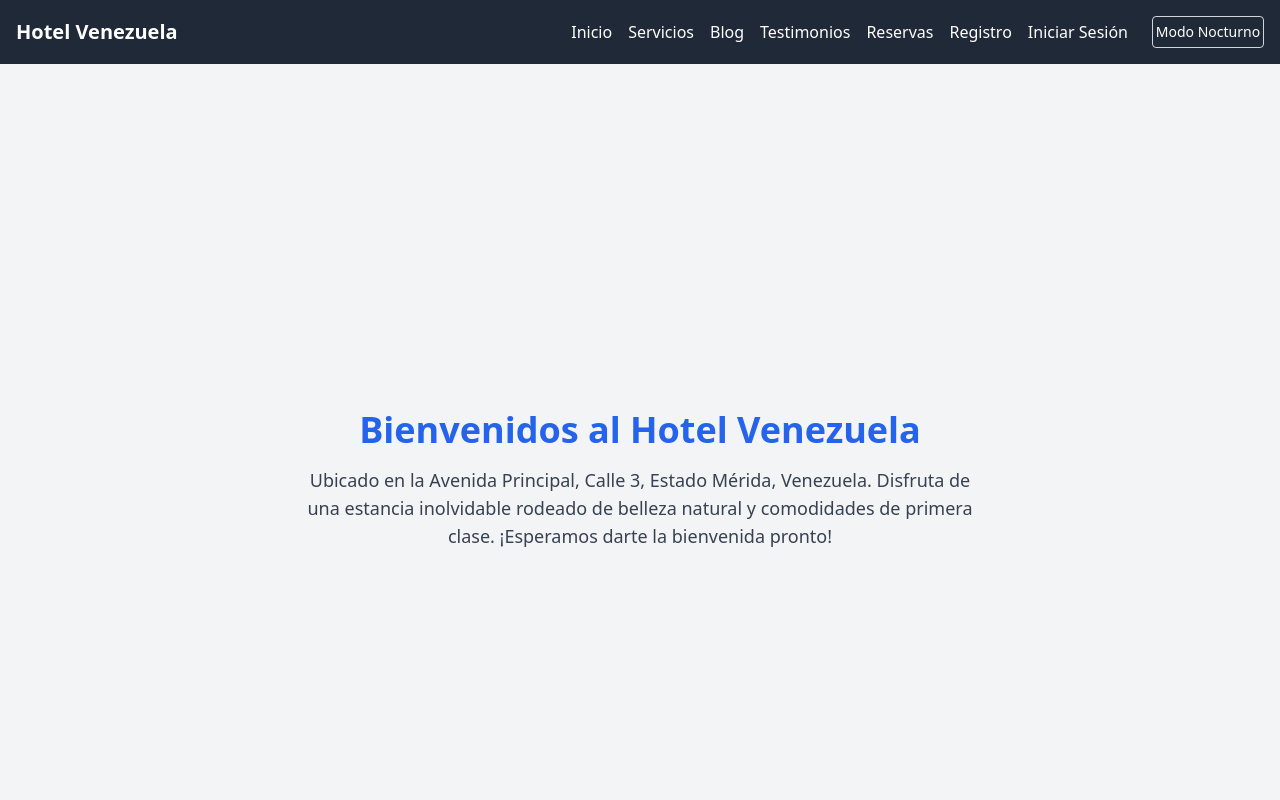
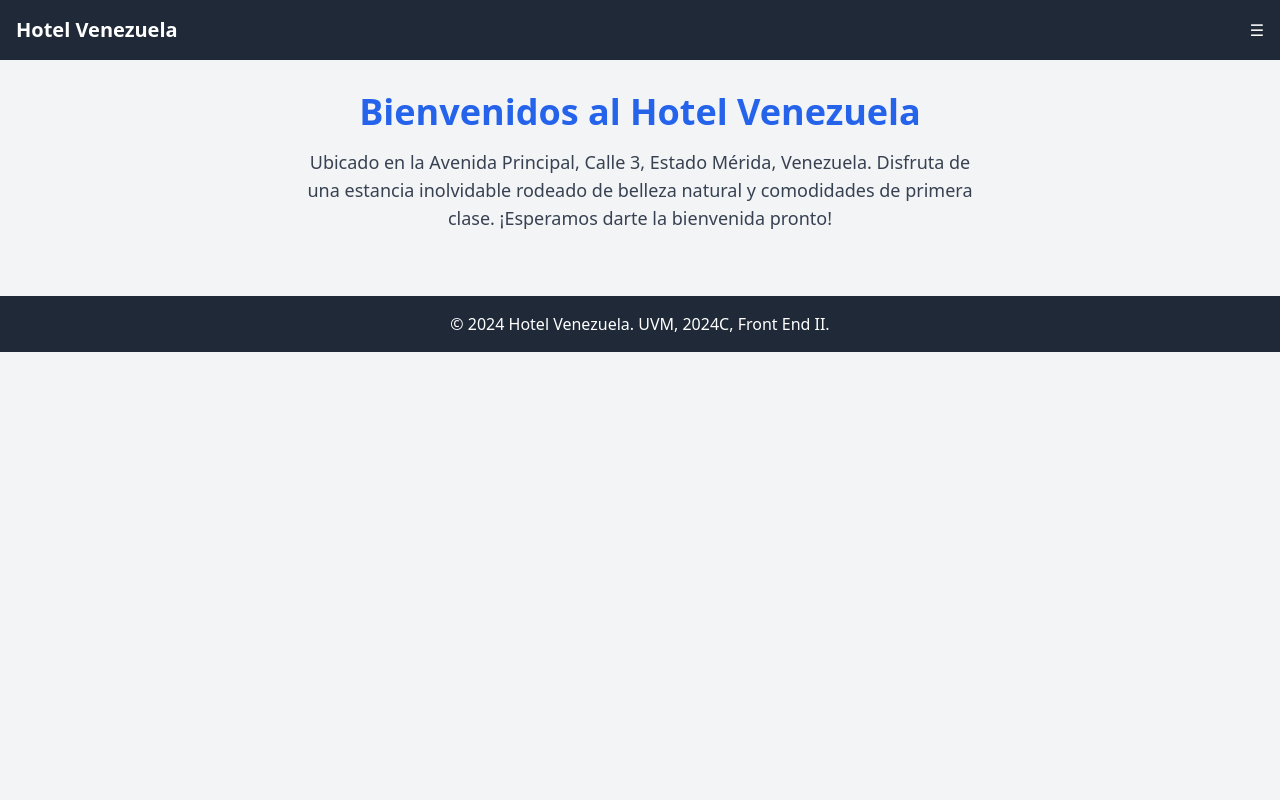
Before and after one commit to Luixls/FE2-EA3.2, a React (Vite) app: page / in a window 1280 px wide. Shown: the top 800 px of the page. Built offline with nearby package versions, Linux system fonts and the light colour scheme.

Commit message:
Responsive
Co-Authored-By: jonathanuvm <127060318+jonavnet@users.noreply.github.com>
Co-Authored-By: FN2184 <159496056+fn2184@users.noreply.github.com>

```diff
--- a/src/components/Header.jsx
+++ b/src/components/Header.jsx
@@ -1,61 +1,91 @@
 // ruta: hotel-venezuela/src/components/Header.jsx
 import React, { useState } from "react";
 import { Link, useNavigate } from "react-router-dom";
+import { AnimatePresence, motion } from "framer-motion";
 
 function Header({ toggleModoNocturno, modoNocturno }) {
   const navigate = useNavigate();
+  const [menuAbierto, setMenuAbierto] = useState(false);
   const [mensaje, setMensaje] = useState("");
 
   // Verificar si el usuario está autenticado
   const isAuthenticated = !!localStorage.getItem("token");
 
   const handleLogout = () => {
-    localStorage.removeItem("token"); // Eliminar el token de autenticación
+    localStorage.removeItem("token");
     setMensaje("Sesión cerrada correctamente.");
 
-    // Redirigir al usuario después de 2 segundos
     setTimeout(() => {
       setMensaje("");
       navigate("/login");
     }, 2000);
+    setMenuAbierto(false); // Cerrar el menú después de cerrar sesión
+  };
+
+  const toggleMenu = () => {
+    setMenuAbierto(!menuAbierto);
+  };
+
+  const closeMenu = () => {
+    setMenuAbierto(false);
   };
 
   return (
     <header className="bg-gray-800 text-white p-4 dark:bg-gray-900">
       <div className="container mx-auto flex justify-between items-center">
         <h1 className="text-xl font-bold">
-          <Link to="/">Hotel Venezuela</Link>
+          <Link to="/" onClick={closeMenu}>Hotel Venezuela</Link>
         </h1>
-        <nav className="flex items-center">
-          <Link to="/" className="mx-2 hover:underline">Inicio</Link>
-          <Link to="/servicios" className="mx-2 hover:underline">Servicios</Link>
-          <Link to="/blog" className="mx-2 hover:underline">Blog</Link>
-          <Link to="/testimonios" className="mx-2 hover:underline">Testimonios</Link>
-          <Link to="/reservas" className="mx-2 hover:underline">Reservas</Link>
+        {/* Botón de menú hamburguesa siempre visible */}
+        <button
+          onClick={toggleMenu}
+          className="text-white focus:outline-none"
+        >
+          ☰
+        </button>
+
+        {/* Enlaces de navegación con animación */}
+        <AnimatePresence>
+          {menuAbierto && (
+            <motion.nav
+              initial={{ opacity: 0, y: -20 }}
+              animate={{ opacity: 1, y: 0 }}
+              exit={{ opacity: 0, y: -20 }}
+              transition={{ duration: 0.3 }}
+              className="absolute top-16 left-0 w-full bg-gray-800 dark:bg-gray-900 p-4 flex flex-col items-center space-y-4 z-50"
+            >
+              <Link to="/" className="hover:underline" onClick={closeMenu}>Inicio</Link>
+              <Link to="/servicios" className="hover:underline" onClick={closeMenu}>Servicios</Link>
+              <Link to="/blog" className="hover:underline" onClick={closeMenu}>Blog</Link>
+              <Link to="/testimonios" className="hover:underline" onClick={closeMenu}>Testimonios</Link>
+              <Link to="/reservas" className="hover:underline" onClick={closeMenu}>Reservas</Link>
 
               {isAuthenticated ? (
-            <>
                 <button
                   onClick={handleLogout}
-                className="mx-2 px-2 py-1 bg-red-500 text-white rounded hover:bg-red-600"
+                  className="bg-red-500 text-white rounded px-3 py-1 hover:bg-red-600"
                 >
                   Cerrar Sesión
                 </button>
-            </>
               ) : (
                 <>
-              <Link to="/registro" className="mx-2 hover:underline">Registro</Link>
-              <Link to="/login" className="mx-2 hover:underline">Iniciar Sesión</Link>
+                  <Link to="/registro" className="hover:underline" onClick={closeMenu}>Registro</Link>
+                  <Link to="/login" className="hover:underline" onClick={closeMenu}>Iniciar Sesión</Link>
                 </>
               )}
 
               <button
-            onClick={toggleModoNocturno}
-            className="ml-4 w-28 h-8 border border-gray-300 rounded text-sm text-center hover:bg-gray-200 dark:hover:bg-gray-700"
+                onClick={() => {
+                  toggleModoNocturno();
+                  closeMenu();
+                }}
+                className="w-28 h-8 border border-gray-300 rounded text-sm text-center hover:bg-gray-200 dark:hover:bg-gray-700"
               >
                 {modoNocturno ? "Modo Claro" : "Modo Nocturno"}
               </button>
-        </nav>
+            </motion.nav>
+          )}
+        </AnimatePresence>
       </div>
       {mensaje && <p className="mt-2 text-center text-green-500">{mensaje}</p>}
     </header>
--- a/src/pages/Blog.jsx
+++ b/src/pages/Blog.jsx
@@ -3,7 +3,7 @@ import React from "react";
 
 function Blog() {
   return (
-    <div className="flex flex-col items-center justify-center min-h-screen p-4 bg-gray-100 dark:bg-gray-800 dark:text-gray-100">
+    <div className="flex flex-col items-center justify-center p-4 bg-gray-100 dark:bg-gray-800 dark:text-gray-100">
       <h2 className="text-4xl font-bold text-blue-600 mb-4 text-center dark:text-blue-400">Blog de Viajes y Turismo</h2>
       <p className="text-lg text-gray-700 text-center max-w-2xl dark:text-gray-300">
         Encuentra artículos y guías sobre el turismo en Mérida, Venezuela. Consejos de viaje, atracciones y mucho más. Explora nuestras publicaciones y descubre cómo hacer de tu próxima visita una experiencia memorable.
--- a/src/pages/Inicio.jsx
+++ b/src/pages/Inicio.jsx
@@ -3,7 +3,7 @@ import React from "react";
 
 function Inicio() {
   return (
-    <div className="flex flex-col items-center justify-center min-h-screen p-4 bg-gray-100 dark:bg-gray-800 dark:text-gray-100">
+    <div className="flex flex-col items-center justify-center p-4 bg-gray-100 dark:bg-gray-800 dark:text-gray-100">
       <h2 className="text-4xl font-bold text-blue-600 mb-4 text-center dark:text-blue-400">Bienvenidos al Hotel Venezuela</h2>
       <p className="text-lg text-gray-700 text-center max-w-2xl dark:text-gray-300">
         Ubicado en la Avenida Principal, Calle 3, Estado Mérida, Venezuela. Disfruta de una estancia inolvidable rodeado de belleza natural y comodidades de primera clase. ¡Esperamos darte la bienvenida pronto!
--- a/src/pages/Reservas.jsx
+++ b/src/pages/Reservas.jsx
@@ -3,7 +3,7 @@ import React from "react";
 
 function Reservas() {
   return (
-    <div className="flex flex-col items-center justify-center min-h-screen p-4 bg-gray-100 dark:bg-gray-800 dark:text-gray-100">
+    <div className="flex flex-col items-center justify-center p-4 bg-gray-100 dark:bg-gray-800 dark:text-gray-100">
       <h2 className="text-4xl font-bold text-blue-600 mb-4 text-center dark:text-blue-400">Reserva tu Estancia</h2>
       <p className="text-lg text-gray-700 text-center max-w-2xl dark:text-gray-300">
         Completa el formulario para reservar una habitación y vivir una experiencia inolvidable en el Hotel Venezuela. Estamos aquí para hacer de tu estadía una experiencia única y especial.
--- a/src/pages/Testimonios.jsx
+++ b/src/pages/Testimonios.jsx
@@ -3,7 +3,7 @@ import React from "react";
 
 function Testimonios() {
   return (
-    <div className="flex flex-col items-center justify-center min-h-screen p-4 bg-gray-100 dark:bg-gray-800 dark:text-gray-100">
+    <div className="flex flex-col items-center justify-center p-4 bg-gray-100 dark:bg-gray-800 dark:text-gray-100">
       <h2 className="text-4xl font-bold text-blue-600 mb-4 text-center dark:text-blue-400">Testimonios de Nuestros Clientes</h2>
       <p className="text-lg text-gray-700 text-center max-w-2xl dark:text-gray-300">
         Descubre lo que nuestros huéspedes opinan sobre su experiencia en Hotel Venezuela. Nos enorgullece recibir opiniones positivas y aprender de cada uno de nuestros visitantes.
```
Lines whose indentation alone changed are shown as unchanged.
